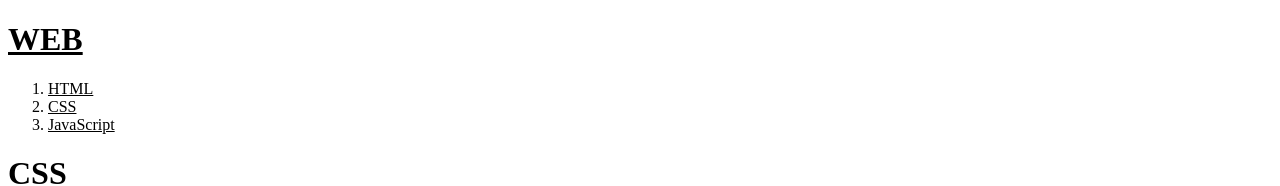
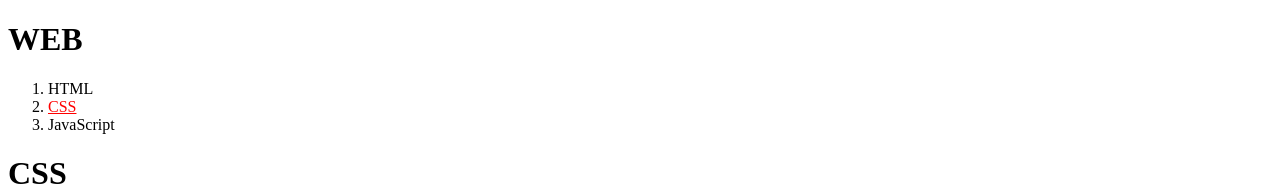
Before and after one commit to balamogoulish/webPractice, a plain HTML site: page 2.html in a window 1280 px wide. Shown: the top 186 px of the page. Drawn offline with Linux system fonts and the light colour scheme.

Commit message:
feat: 전체 링크의 밑줄을 제거, 선택된 css만 색깔 및 밑줄 부여함

```diff
--- a/2.html
+++ b/2.html
@@ -6,6 +6,7 @@
         <style>
             a {
                 color:black;
+                text-decoration: none; /*text에 부여된 장식을 없앰 => 밑줄 제거*/
             }
         </style>
     </head>
@@ -13,7 +14,8 @@
         <h1><a href="index.html">WEB</a></h1>
         <ol>
             <li><a href="1.html">HTML</a></li>
-            <li><a href="2.html">CSS</a></li>
+            <li><a href="2.html" style="color:red;text-decoration:underline;">CSS</a></li>
+            <!--style="css 문법" => 전체 tag에 css를 부여하지 않고 선택한 것만 css를 부여할 수 있다.-->
             <li><a href="3.html">JavaScript</a></li>
         </ol>
 
```
